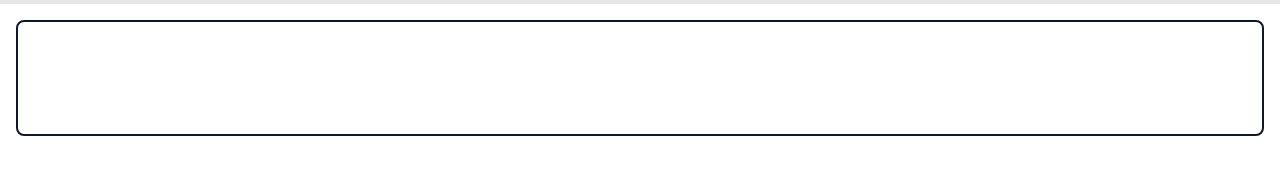
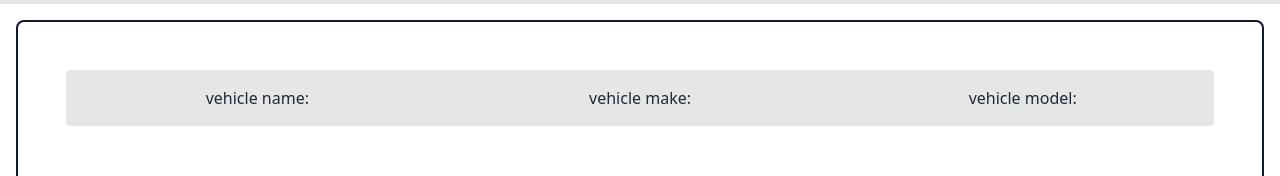
Before and after one commit to dedhack/drive-and-track, a React (Vite) app in the folder frontend/: page /home in a window 1280 px wide. Shown: the part 580-756 px from the top of the page. Built offline with nearby package versions, Linux system fonts and the light colour scheme.

Commit message:
edited fetching

```diff
--- a/frontend/src/components/vehicles/DisplayVehicles.jsx
+++ b/frontend/src/components/vehicles/DisplayVehicles.jsx
@@ -5,8 +5,14 @@ import useAuth from "../../hooks/useAuth";
 import { useQuery } from "react-query";
 
 const DisplayVehicles = () => {
-  const { user_id, selectedVehicle } = useAuth();
-  const [selected, setSelected] = useState(null);
+  const {
+    user_id,
+    selectedVehicle,
+    setSelectedVehicle,
+    setVehicles,
+    vehicles,
+  } = useAuth();
+  // const [selected, setSelected] = useState(null);
 
   const {
     data: vehiclesData,
@@ -20,7 +26,10 @@ const DisplayVehicles = () => {
 
   useEffect(() => {
     if (vehiclesData?.length > 0) {
-      setSelected(vehiclesData);
+      setVehicles(vehiclesData);
+      if (selectedVehicle === null) {
+        setSelectedVehicle(vehiclesData[0].veh_id);
+      }
     }
   }, [vehiclesData]);
 
@@ -29,8 +38,14 @@ const DisplayVehicles = () => {
     content = <p>Loading...</p>;
   } else if (isError) {
     content = <p>Error</p>;
-  } else if (selected) {
-    const vehicle = selected[selectedVehicle];
+  }
+
+  // assume data is stored into our state to ensure re-render
+  if (vehicles) {
+    const vehicle = vehicles.filter(
+      (vehicle) => vehicle.veh_id == selectedVehicle
+    );
+    console.log(vehicle);
     content = (
       <>
         <div className="flex-1 p-4 text-center">
--- a/frontend/src/context/AuthProvider.jsx
+++ b/frontend/src/context/AuthProvider.jsx
@@ -10,7 +10,8 @@ export const AuthProvider = ({ children }) => {
   const [email, setEmail] = useState("");
   const [user_id, setUser_id] = useState("");
   const [isAdmin, setIsAdmin] = useState(false);
-  const [selectedVehicle, setSelectedVehicle] = useState(0);
+  const [selectedVehicle, setSelectedVehicle] = useState(0); // takes in veh_id
+  const [vehicles, setVehicles] = useState([]); // stores all vehicles
 
   const logout = () => {
     setAuth({});
@@ -35,6 +36,8 @@ export const AuthProvider = ({ children }) => {
         setIsAdmin,
         selectedVehicle,
         setSelectedVehicle,
+        vehicles,
+        setVehicles,
       }}
     >
       {children}
--- /dev/null
+++ b/frontend/src/hooks/useGetFetchQuery.js
@@ -0,0 +1,7 @@
+import { useQueryClient } from "react-query";
+
+export const useGetFetchQuery = (key) => {
+  const queryClient = useQueryClient();
+
+  return queryClient.getQueryData(key);
+};
--- a/frontend/src/pages/Fuel.jsx
+++ b/frontend/src/pages/Fuel.jsx
@@ -1,6 +1,11 @@
 import React from "react";
+import { useQuery } from "react-query";
+import useAuth from "../hooks/useAuth";
+import { getVehicles } from "../apis/vehiclesAPI";
 
 const Fuel = () => {
+
+
   return <div>Fuel</div>;
 };
 
--- a/frontend/src/pages/Vehicles.jsx
+++ b/frontend/src/pages/Vehicles.jsx
@@ -4,8 +4,8 @@ import useAuth from "../hooks/useAuth";
 import { getVehicles } from "../apis/vehiclesAPI";
 
 const Vehicles = () => {
-  const { user_id, selectedVehicle } = useAuth();
-  const [selected, setSelected] = useState(null);
+  const { user_id, selectedVehicle, setSelectedVehicle, setVehicles } =
+    useAuth();
 
   const {
     data: vehiclesData,
@@ -17,22 +17,25 @@ const Vehicles = () => {
     enabled: !!user_id,
   });
 
-  useEffect(() => {
-    if (vehiclesData?.length > 0) {
-      setSelected(vehiclesData);
-    }
-  }, [vehiclesData]);
+  // useEffect(() => {
+  //   if (vehiclesData?.length > 0) {
+  //     setVehicles(vehiclesData);
+  //     setSelectedVehicle(vehiclesData[0].veh_id);
+  //   }
+  // }, [vehiclesData]);
 
   let content = null;
   if (isLoading) {
     content = <p>Loading...</p>;
   } else if (isError) {
     content = <p>Error</p>;
-  } else if (selected) {
+  } else if (vehiclesData) {
     // const vehicle = selected[selectedVehicle];
-    content = vehiclesData.map((vehicle) => (
-      <>
-        <div className="card w-full bg-primary text-primary-content">
+    content = vehiclesData.map((vehicle, index) => (
+      <div
+        key={vehicle.veh_id}
+        className="card w-full bg-primary text-primary-content"
+      >
         <div className="card-body rounded-xl dark:bg-gray-800 ">
           <h2 className="card-title">{vehicle.veh_name}</h2>
           <p>
@@ -44,10 +47,15 @@ const Vehicles = () => {
           </p>
           <div className="card-actions justify-end">
             <button className="btn">Edit</button>
+            <button
+              className="btn"
+              onClick={() => setSelectedVehicle(vehicle.veh_id)}
+            >
+              Select Vehicle
+            </button>
           </div>
         </div>
       </div>
-      </>
     ));
 
     return (
```
Lines whose indentation alone changed are shown as unchanged.
